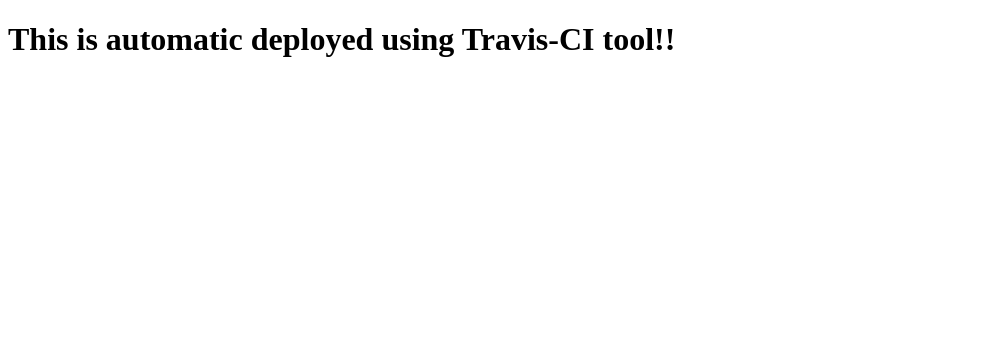
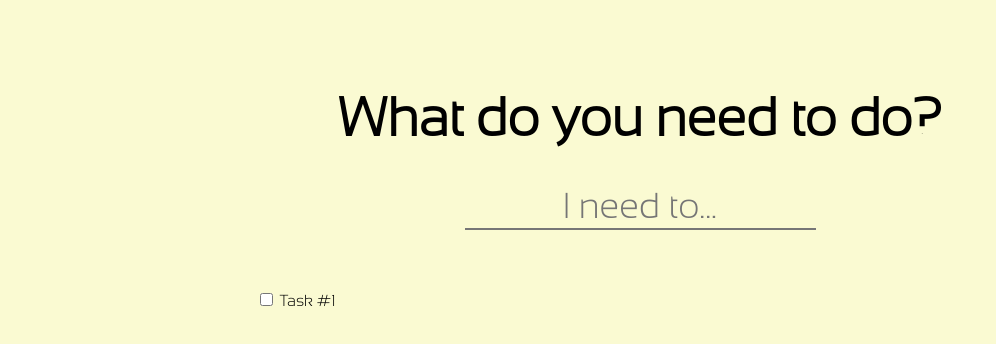
Before and after one commit to Program4Fun/Minido, a website: page public/index.html in a window 1280 px wide. Shown: the whole page, without its empty margins (0-996 px from the left). Drawn offline with nearby package versions, Linux system fonts and the light colour scheme.

Commit message:
First style - part 1

```diff
--- a/public/index.html
+++ b/public/index.html
@@ -6,18 +6,25 @@
     <meta http-equiv="X-UA-Compatible" content="ie=edge">
     <title>Minido</title>
 
-    <link rel="stylesheet" href="main.css" />
+    <link rel="stylesheet" href="./main.css" />
 </head>
 <body>
-    <h1>This is automatic deployed using Travis-CI tool!!</h1>
     <div id="page-container">
         <!-- Help message segment - HIDDEN BY DEFAULT! -->
-        <div>
-
+        <div id="help-message">
+            <!-- CHANGE THIS MESSAGE! -->
+            <p>This is a custom message, just for you!</p>
         </div>
         <!-- Main page content -->
-        <div>
-
+        <div id="content-container">
+            <h1 id="leading-question">What do you need to do?</h1>
+            <input id="task-input" type="text" placeholder="I need to..." minlength="2" maxlength="50">
+            <ul id="task-list">
+                <li>
+                    <input id="cb-1" type="checkbox">
+                    <label for="cb-1">Task #1</label>
+                </li>
+            </ul>
         </div>
     </div>
 
--- a/public/main.css
+++ b/public/main.css
@@ -0,0 +1,60 @@
+@font-face {
+    font-family: pageFont;
+    src: url('./fonts/Sansation_Light.ttf')
+}
+* {
+    font-family: pageFont;
+}
+html, body {
+    position: absolute;
+    margin: 0;
+    padding: 0;
+    height: 100%;
+    width: 100%;
+    background-color: lightgoldenrodyellow;
+}
+#page-container {
+    display: flex;
+    flex-flow: column;
+    height: 100%;
+    width: 100%;
+}
+#help-message {
+    flex: 0 1 25px;
+    width: 100%;
+    background-color: lightgray;
+    opacity: 0;
+    transition-property: opacity;
+    transition-duration: 2s;
+}
+#content-container {
+    flex: 1 1 100%;
+    /*background-color: snow;*/
+}
+#leading-question {
+    text-align: center;
+    font-size: 54px;
+}
+#task-input {
+    display: block;
+    margin: auto;
+    font-size: 36px;
+    text-align: center;
+    border-top: none;
+    border-right: none;
+    border-left: none;
+    background-color: transparent;
+}
+#task-input:focus {
+    outline: none;
+}
+#task-list {
+    list-style-type: none;
+    padding: 0;
+    width: 60%;
+    margin: 0 auto;
+    margin-top: 60px;
+}
+#task-list li {
+
+}
```
Also changed, not shown: public/fonts/Sansation_Light.ttf (added).
